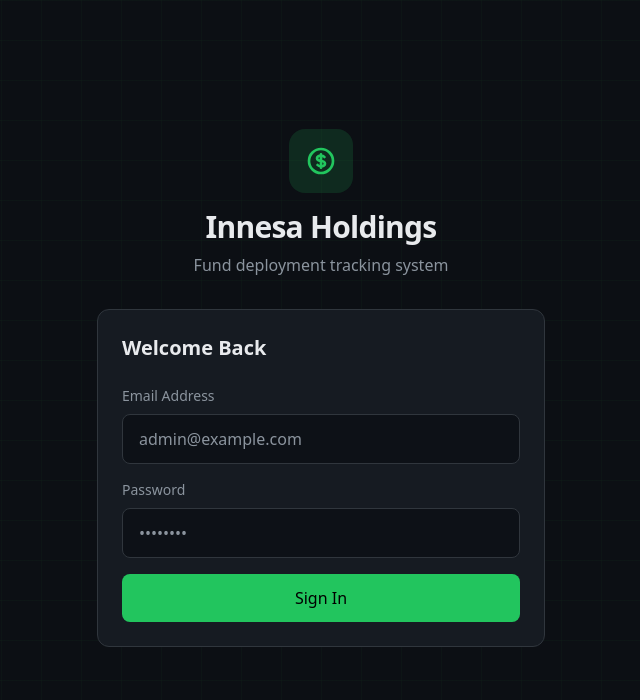
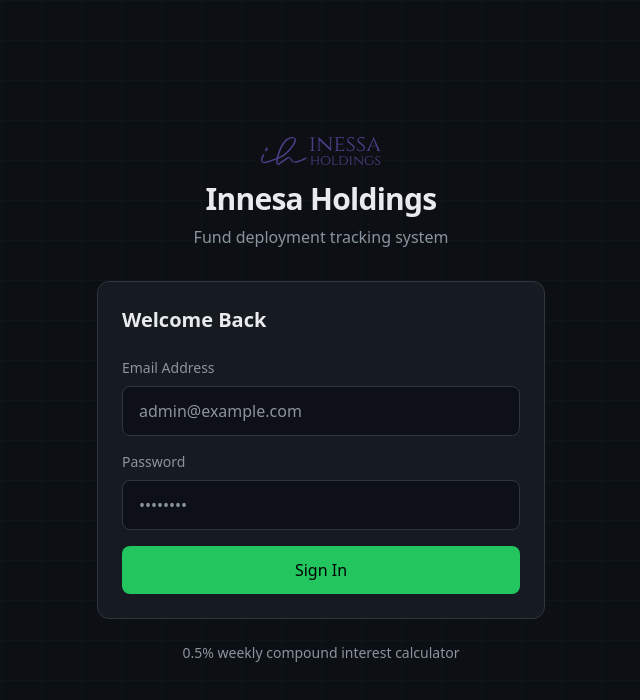
Before and after one commit to alokscott/live, a Next.js app: page / in a window 1280 px wide. Shown: the top 700 px of the page, without its empty margins (319-959 px from the left). Built offline with nearby package versions, Linux system fonts and the light colour scheme; no server answers.

Commit message:
Replace logo SVG with Image component

```diff
--- a/src/app/page.tsx
+++ b/src/app/page.tsx
@@ -2,6 +2,7 @@
 
 import { useState } from 'react'
 import { useRouter } from 'next/navigation'
+import Image from 'next/image'
 import { createClient } from '@/lib/supabase'
 
 export default function LoginPage() {
@@ -48,20 +49,14 @@ export default function LoginPage() {
       <div className="w-full max-w-md">
         {/* Logo and Title */}
         <div className="text-center mb-8 animate-fade-in">
-          <div className="inline-flex items-center justify-center w-16 h-16 bg-accent-muted rounded-2xl mb-4">
-            <svg
-              className="w-8 h-8 text-accent"
-              fill="none"
-              stroke="currentColor"
-              viewBox="0 0 24 24"
-            >
-              <path
-                strokeLinecap="round"
-                strokeLinejoin="round"
-                strokeWidth={2}
-                d="M12 8c-1.657 0-3 .895-3 2s1.343 2 3 2 3 .895 3 2-1.343 2-3 2m0-8c1.11 0 2.08.402 2.599 1M12 8V7m0 1v8m0 0v1m0-1c-1.11 0-2.08-.402-2.599-1M21 12a9 9 0 11-18 0 9 9 0 0118 0z"
-              />
-            </svg>
+          <div className="inline-flex items-center justify-center mb-4">
+            <Image
+              src="/Inessa_logo.svg"
+              alt="Innesa Holdings"
+              width={120}
+              height={120}
+              priority
+            />
           </div>
           <h1 className="text-3xl font-bold tracking-tight">Innesa Holdings</h1>
           <p className="text-muted mt-2">Fund deployment tracking system</p>
@@ -153,7 +148,7 @@ export default function LoginPage() {
 
         {/* Footer */}
         <p className="text-center text-muted text-sm mt-6 animate-fade-in stagger-2" style={{ opacity: 0 }}>
-
+          0.5% weekly compound interest calculator
         </p>
       </div>
     </main>
```
